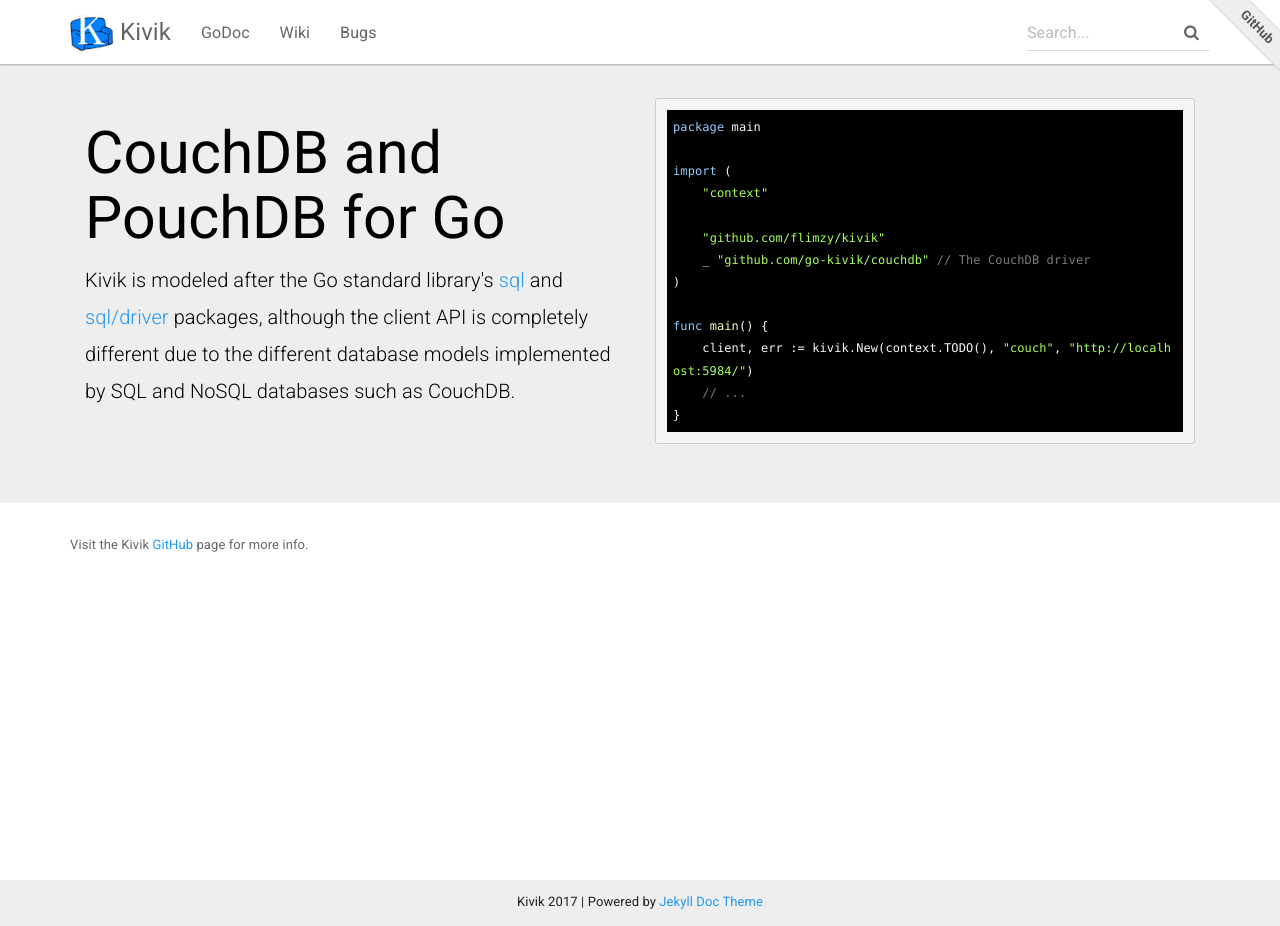
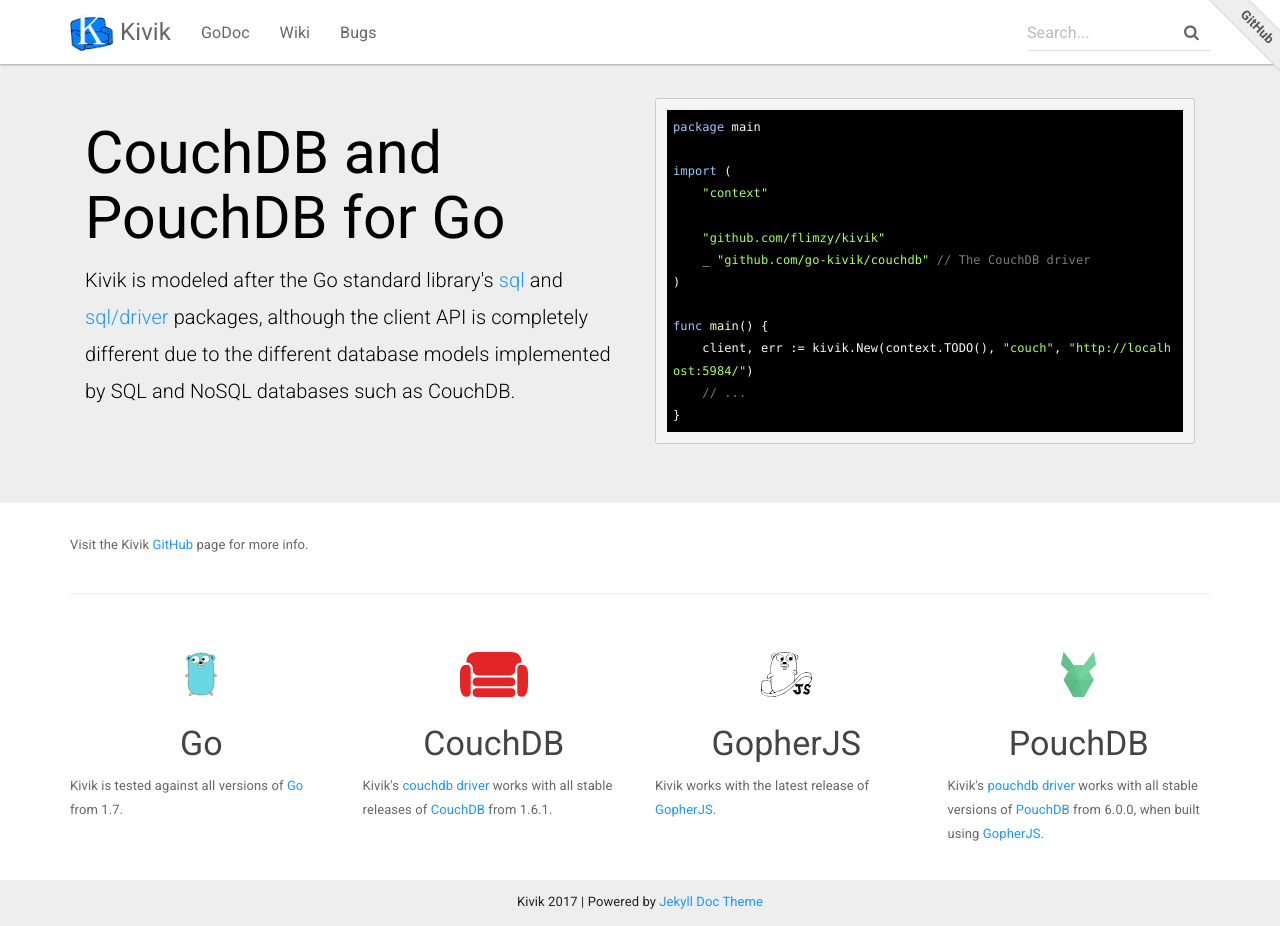
Before and after one commit to go-kivik/kivik.github.io, a Jekyll site: the page built from index.html, in a window 1280 px wide and 926 px high. Built offline with Jekyll 4.4.1, drawn with Linux system fonts in a browser that asks for light colours; nearby versions of some CDN libraries.

Commit message:
Add compatibility details

```diff
--- a/css/main.scss
+++ b/css/main.scss
@@ -100,3 +100,11 @@
 .navbar-form .has-feedback .form-control-feedback{
   top:10px
 }
+
+.logo {
+    height: .8em;
+    display: inline-block;
+    font-size: inherit;
+    text-rendering: auto;
+    -webkit-font-smoothing: antialiased;
+}
--- a/index.html
+++ b/index.html
@@ -63,30 +63,38 @@
         </div>
 -->
     </div>
-<!--
     <hr>
 
     <div class="row">
-        <div class="col-sm-4">
-            <h1 class="text-center"><i class="fa fa-pencil" aria-hidden="true"></i></h1>
-            <h3 class="text-center">Easy to install and publish</h3>
-            <p>Get started by clonening source into GitHub account of your project. Thanks to <a href="https://pages.github.com">GitHub Pages</a>,
-              it will be automatically compiled and publsihed under your project's subdomain on `github.io`.
+        <div class="col-sm-3">
+            <h1 class="text-center"><img class="logo" src="/img/logo-golang.svg"></img></h1>
+            <h3 class="text-center">Go</h3>
+            <p>Kivik is tested against all versions of <a href="https://golang.org/">Go</a>
+                from 1.7.
             </p>
         </div>
-        <div class="col-sm-4">
-            <h1 class="text-center"><i class="fa fa-cogs" aria-hidden="true"></i></h1>
-            <h3 class="text-center">Modular Styling and Templating</h3>
-            <p>This template uses <a href="https://github.com/twbs/bootstrap-sass">bootstrap-sass</a> along with <a href="https://bootswatch.com/">Bootwatch themes</a>.
-            You can change the theme or write your custom by overwriting bootstrap sass variables for different color set, font options, etc.</p>
+        <div class="col-sm-3">
+            <h1 class="text-center"><img class="logo" src="/img/logo-couchdb.svg"></img></h1>
+            <h3 class="text-center">CouchDB</h3>
+            <p>Kivik's <a href="https://github.com/go-kivik/couchdb">couchdb driver</a>
+               works with all stable releases of <a href="http://couchdb.apache.org/">CouchDB</a>
+               from 1.6.1.
+        </p>
         </div>
-        <div class="col-sm-4">
-            <h1 class="text-center"><i class="fa fa-code-fork" aria-hidden="true"></i></h1>
-            <h3 class="text-center">Git based source control</h3>
-            <p>Leverege from Git version control system by
-              maintaining your documentation along with the source code; publish the page when you merge to the master branch.</p>
+        <div class="col-sm-3">
+            <h1 class="text-center"><img class="logo" src="/img/logo-gopherjs.svg"></img></h1>
+            <h3 class="text-center">GopherJS</h3>
+            <p>Kivik works with the latest release of <a href="https://github.com/gopherjs/gopherjs">GopherJS</a>.
+            </p>
+        </div>
+        <div class="col-sm-3">
+            <h1 class="text-center"><img class="logo" src="/img/logo-pouchdb.svg"></img></h1>
+            <h3 class="text-center">PouchDB</h3>
+            <p>Kivik's <a href="https://github.com/go-kivik/pouchdb">pouchdb driver</a>
+                works with all stable versions of <a href="https://pouchdb.com/">PouchDB</a>
+                from 6.0.0, when built using <a href="https://github.com/gopherjs/gopherjs">GopherJS</a>.
+            </p>
         </div>
     </div>
--->
 
 </div>
```
Also changed, not shown: Gemfile.lock, img/logo-couchdb.svg (added), img/logo-golang.svg (added), img/logo-gopherjs.svg (added), img/logo-pouchdb.svg (added).
